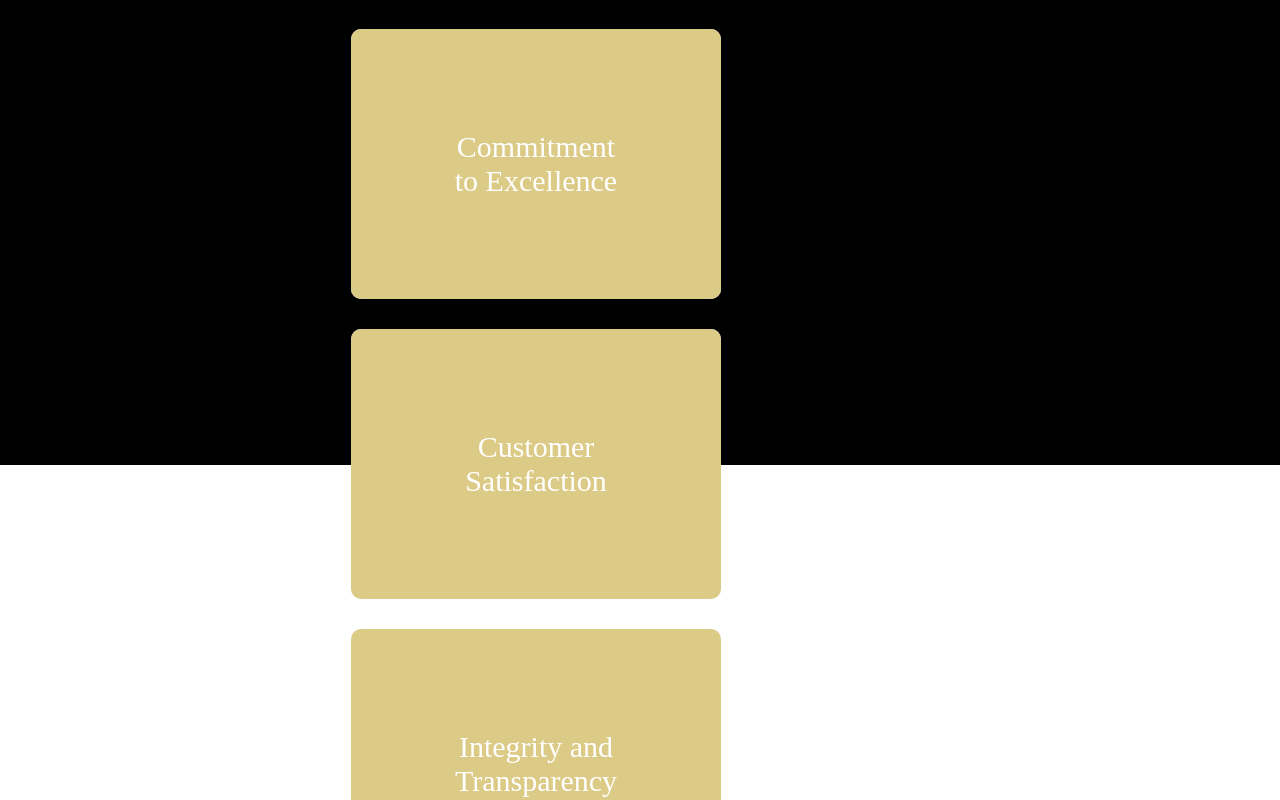
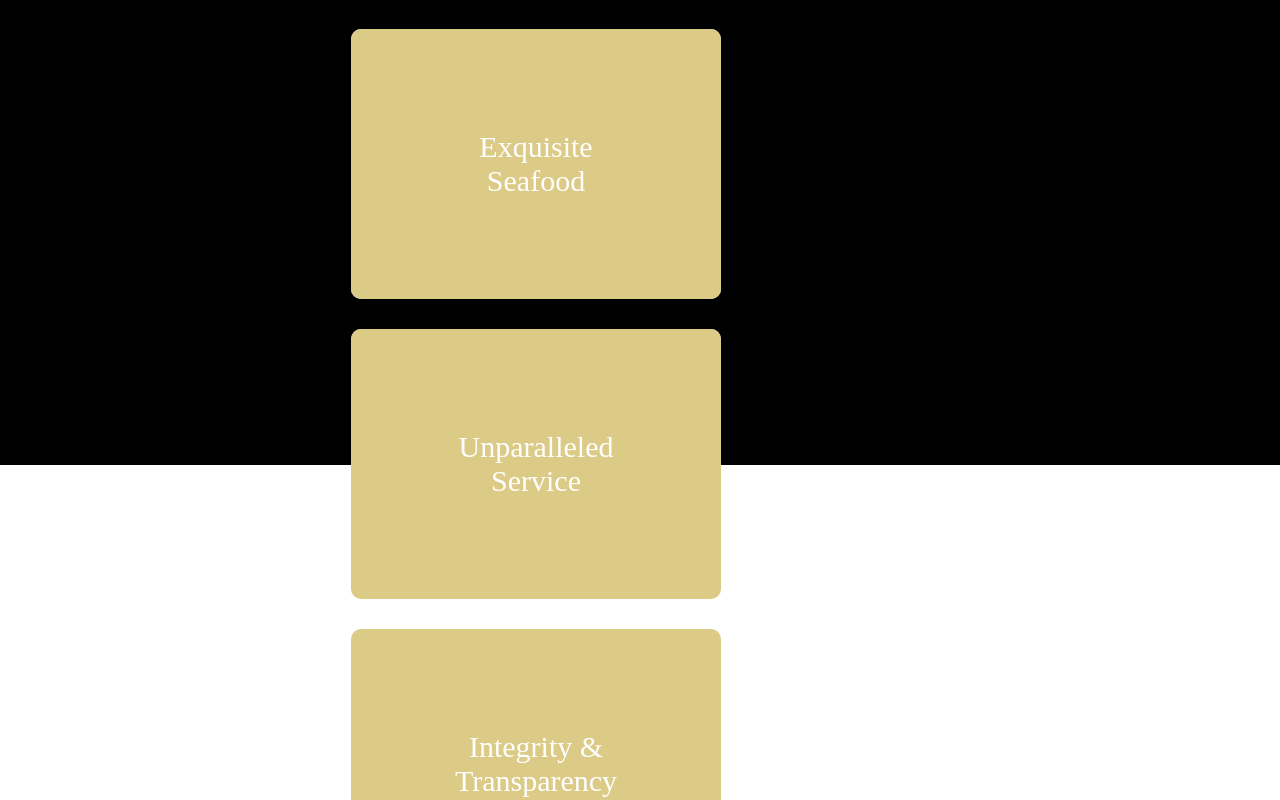
Before and after one commit to RadwanJunior/CleopatrasKitchen.github.io, a React (Create React App) app: page /about in a window 1280 px wide. Shown: the part 1060-1860 px from the top of the page. Built offline with nearby package versions, Linux system fonts and the light colour scheme; a web font is replaced by a local one.

Commit message:
Filled placeholder text

```diff
--- a/src/container/AboutUsMission/MissionValues.jsx
+++ b/src/container/AboutUsMission/MissionValues.jsx
@@ -4,33 +4,33 @@ import './MissionValues.css';
 
 const MissionValues = () => (
     <section className="mission-values">
-            <h2 className="mission-values-h2">Our Mission and Values</h2>
-            <div class="container">
-                    <div class="box">
-                        <div class="icon"><i class="fa fa-circle" aria-hidden="true"></i></div>
-                        <div class="content">
-                            <h3>Commitment to Excellence</h3>
-                            <p>Lorem ipsum dolor, sit amet consectetur adipisicing elit. At amet incidunt magnam fugit, maiores doloribus ut obcaecati, quibusdam provident voluptates neque quo? Deleniti laudantium commodi harum autem totam doloribus mollitia.</p>
-                        </div>
-                        <div className='text'>Commitment to Excellence</div>
-                    </div>
-                <div class="box">
-                    <div class="icon"><i class="fa fa-circle" aria-hidden="true"></i></div>
-                    <div class="content">
-                        <h3>Customer Satisfaction</h3>
-                        <p>Lorem ipsum dolor sit amet consectetur adipisicing elit. Neque quidem magnam odio ratione ullam ex eaque labore porro aperiam vero! Voluptatem facilis enim dolor consequuntur exercitationem laborum aliquid mollitia reiciendis.</p>
-                    </div>
-                    <div className='text'>Customer Satisfaction</div>
+        <h2 className="mission-values-h2">Our Mission and Values</h2>
+        <div className="container">
+            <div className="box">
+                <div className="icon"><i className="fa fa-circle" aria-hidden="true"></i></div>
+                <div className="content">
+                    <h3>Exquisite Seafood</h3>
+                    <p>We're dedicated to crafting exquisite seafood dishes that showcase the flavors of the Mediterranean and Red Sea.</p>
                 </div>
-                <div class="box">
-                    <div class="icon"><i class="fa fa-circle" aria-hidden="true"></i></div>
-                    <div class="content">
-                        <h3>Integrity and Transparency</h3>
-                        <p>Lorem ipsum dolor sit amet consectetur adipisicing elit. Aliquam unde sed enim veritatis quod exercitationem voluptates et facere fuga odio, blanditiis vel debitis atque repudiandae fugiat quis minus, maxime deleniti?</p>
-                    </div>
-                    <div className='text'>Integrity and Transparency</div>
+                <div className="text">Exquisite Seafood</div>
+            </div>
+            <div className="box">
+                <div className="icon"><i className="fa fa-circle" aria-hidden="true"></i></div>
+                <div className="content">
+                    <h3>Unparalleled Service</h3>
+                    <p>Our mission is to provide unparalleled customer service, ensuring every visit is exceptional.</p>
                 </div>
+                <div className="text">Unparalleled Service</div>
             </div>
+            <div className="box">
+                <div className="icon"><i className="fa fa-circle" aria-hidden="true"></i></div>
+                <div className="content">
+                    <h3>Integrity & Transparency</h3>
+                    <p>We conduct our business with integrity, transparency, and a commitment to quality and hygiene.</p>
+                </div>
+                <div className="text">Integrity & Transparency</div>
+            </div>
+        </div>
     </section>
 );
 
```
